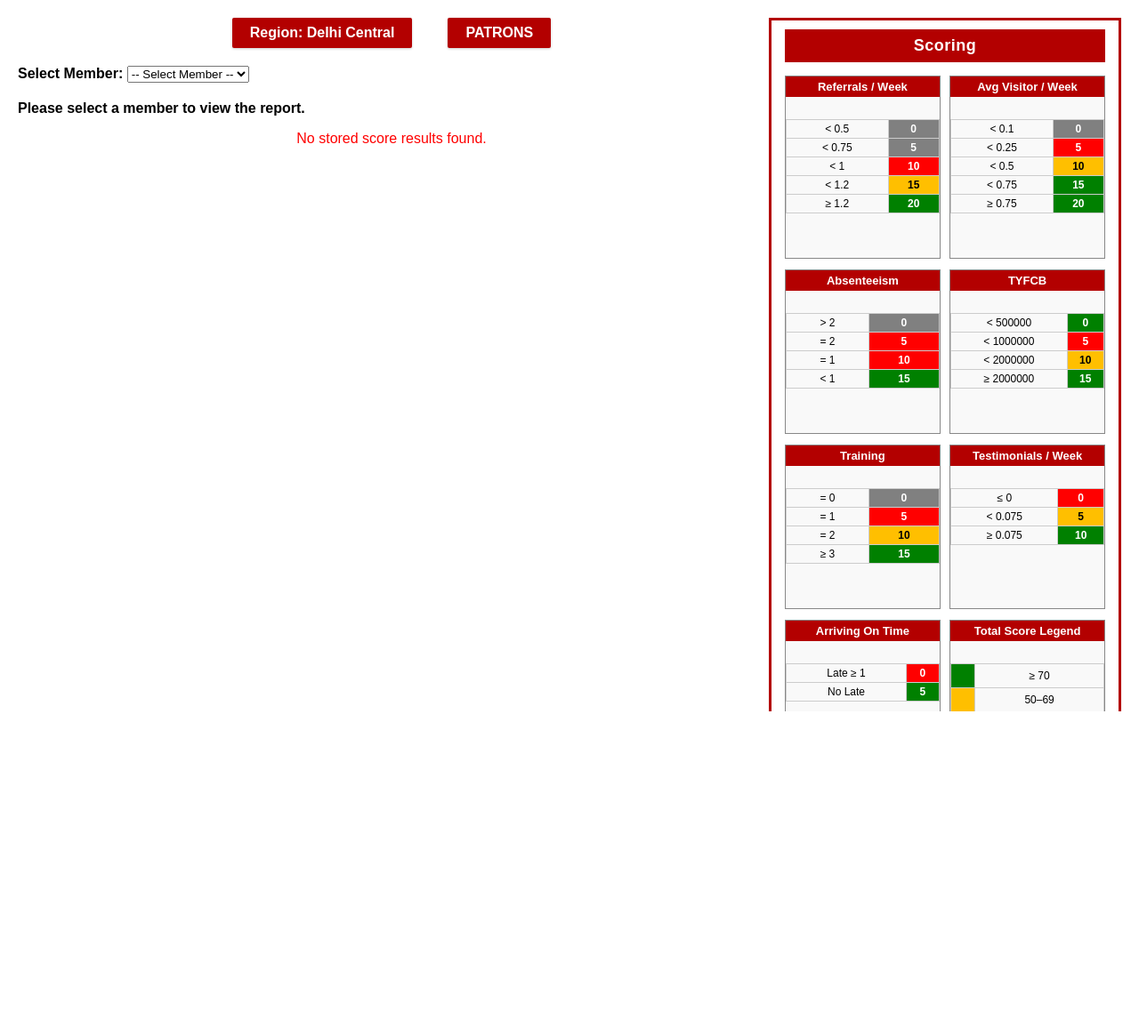
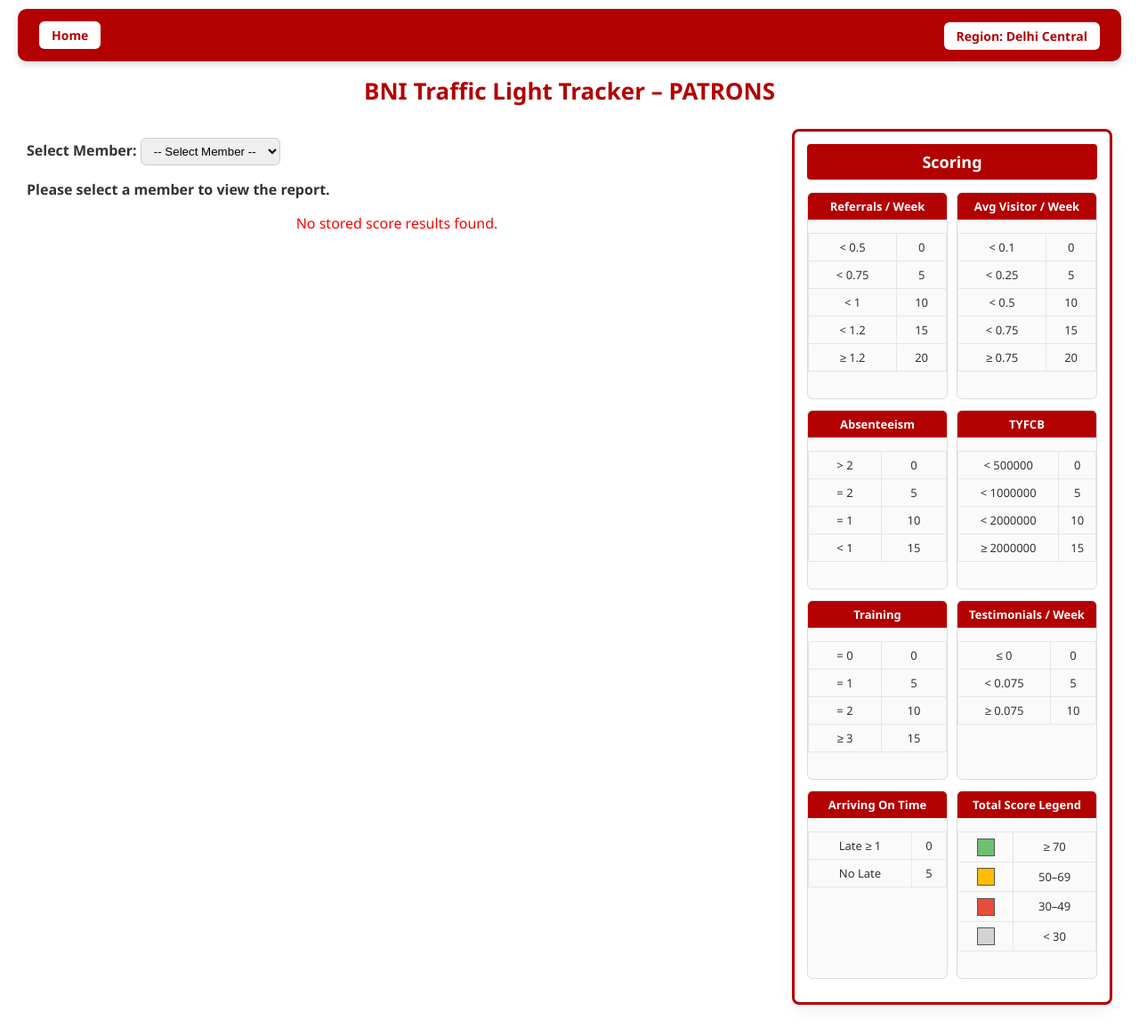
Before and after one commit to tasneeemm76/BNI-traffic-light-score, a Django app: page /member-analysis/ in a window 1280 px wide. Shown: the whole page at 89% size. Before the commit the page ends 800 px from the top, so only its background shows below. Run offline with Django 5.2, Linux system fonts and the light colour scheme; data that the repository does not hold is empty.

Commit message:
home button

```diff
--- a/reports/templates/reports/member_analysis.html
+++ b/reports/templates/reports/member_analysis.html
@@ -3,154 +3,234 @@
 <!DOCTYPE html>
 <html>
 <head>
-    <meta charset="UTF-8">
-    <title>BNI Patrons</title>
+    <meta charset="UTF-8" />
+    <title>Tasneem Bawaji</title>
 
     <script src="https://cdn.jsdelivr.net/npm/chart.js"></script>
 
+    <meta name="viewport" content="width=device-width, initial-scale=1" />
+
     <style>
-        body {
-            font-family: Arial, sans-serif;
-            background: white;
-            margin: 20px 420px 40px 20px;   /* ✅ Leaves space for scoring box */
-            color: #000;
+        :root{
+    --brand:#b30000;
+    --white:#ffffff;
+    --muted:#f5f5f5;
+    --text:#111;
+    --chip-text:var(--brand);
+    --panel-width:360px;
 }
 
-        h2 {
-            margin-top: 40px;
-            font-size: 22px;
-            font-weight: bold;
-            border-bottom: 2px solid #b30000;
-            padding-bottom: 6px;
-            width: fit-content;
+/* RESET */
+body {
+    font-family: "Segoe UI", Arial, sans-serif;
+    margin: 0;
+    padding: 0 20px;
+    background: #fff;
+    color: #333;
+    overflow-x: hidden;   /* Prevent horizontal scroll */
 }
 
-        /* ------------------ TABLE ------------------ */
+/* ---------------- HEADER ---------------- */
+.top-header {
+    position: sticky;
+    top: 0;
+    z-index: 1000;
+    background: var(--brand);
+    padding: 14px 24px;
+    margin: 10px auto;
+    border-radius: 10px;
+    max-width: 1250px;
+    display: flex;
+    justify-content: space-between;
+    align-items: center;
+    gap: 10px;
+    flex-wrap: wrap;
+    box-shadow: 0 3px 8px rgba(0,0,0,0.15);
+}
+
+.header-chip {
+    background: var(--white);
+    color: var(--brand);
+    padding: 6px 14px;
+    border-radius: 6px;
+    font-weight: 700;
+    font-size: 14px;
+    white-space: nowrap;
+}
+.header-chip a {
+    text-decoration: none;
+    color: var(--brand);
+}
+.header-chip a:hover { text-decoration: underline; }
+
+/* ---------------- HOME BUTTON ---------------- */
+.home-btn {
+    background: var(--white);
+    color: var(--brand);
+    padding: 8px 14px;
+    border-radius: 6px;
+    font-weight: 600;
+    text-decoration: none;
+    white-space: nowrap;
+    box-shadow: 0 2px 4px rgba(0,0,0,0.12);
+}
+.home-btn:hover { opacity: .95; transform: translateY(-1px); }
+
+/* ---------------- PAGE WRAP ---------------- */
+.page-wrap {
+    max-width: 1250px;
+    margin: 25px auto;
+    padding: 0 10px;
+    box-sizing: border-box;
+}
+
+/* ---------------- PAGE HEADING ---------------- */
+.main-heading {
+    text-align: center;
+    margin-top: 15px;
+    color: var(--brand);
+    font-size: 26px;
+    font-weight: 700;
+}
+
+/* ---------------- GRID LAYOUT ---------------- */
+.layout {
+    display: grid;
+    grid-template-columns: 1fr var(--panel-width);
+    gap: 28px;
+    align-items: flex-start;
+}
+@media (max-width: 900px) {
+    .layout {
+        grid-template-columns: 1fr;
+    }
+}
+
+/* ---------------- CONTENT ---------------- */
+.content { min-width: 0; }
+
+.selector { margin: 10px 0 18px 0; }
+.selector label { font-weight: 700; }
+.selector select {
+    padding: 6px 10px;
+    border-radius: 6px;
+    border: 1px solid #ccc;
+}
+
+/* ---------------- HEADINGS ---------------- */
+h2 {
+    margin-top: 30px;
+    font-size: 22px;
+    font-weight: 700;
+    border-bottom: 2px solid var(--brand);
+    width: fit-content;
+    padding-bottom: 5px;
+}
+
+/* ---------------- CHART ---------------- */
+.chart-container {
+    width: 100%;
+    height: 270px;
+    margin-bottom: 22px;
+}
+
+/* ---------------- TABLE ---------------- */
 table {
     width: 100%;
     border-collapse: collapse;
-            margin-top: 25px;
-            margin-bottom: 50px;
     font-size: 14px;
+    margin: 15px 0 30px;
+}
+th, td {
+    border: 1px solid #d3d3d3;
+    padding: 8px;
+    text-align: center;
+}
+th {
+    background: var(--brand);
+    color: #fff;
+    font-weight: 700;
+}
+.metric-cell { background:#f1f1f1; font-weight:700; }
+.total-cell { color:#fff; font-weight:700; }
+
+/* ---------------- SUGGESTIONS ---------------- */
+.suggestions {
+    margin-top: 20px;
+    padding: 18px;
+    border: 2px solid var(--brand);
+    border-radius: 8px;
+}
+.suggestions h3 {
+    color: var(--brand);
+    margin: 0 0 10px;
 }
 
-        th, td {
-            border: 1px solid #ccc;
-            padding: 8px 10px;
+/* ---------------- SCORING SIDEBAR ---------------- */
+.scoring-side {
+    max-width: var(--panel-width);
+    border: 3px solid var(--brand);
+    border-radius: 8px;
+    padding: 14px;
+    background: #fff;
+    box-shadow: 0 6px 18px rgba(0,0,0,0.06);
+}
+.scoring-side h3 {
+    margin: 0 0 14px;
+    font-size: 18px;
     text-align: center;
-        }
-
-        th {
-            background: #b30000;
-            color: white;
-            font-weight: bold;
-        }
-
-        .metric-cell {
-            font-weight: bold;
-            background: #e8e8e8;
-        }
-
-        td.total-cell {
-            background: #222;
-            color: white;
-            font-weight: bold;
-        }
-
-        /* ------------------ GRAPH ------------------ */
-        .chart-container {
-            width: 100%;
-            height: 270px;
-            margin-bottom: 25px;
-        }
-
-        /* ------------------ FIXED SCORING BOX ------------------ */
-        .scoring-fixed {
-            position: fixed;
-            top: 20px;
-            right: 20px;
-            width: 360px;
-            max-height: 95vh;
-            overflow-y: auto;
-            background: white;
-            border: 3px solid #b30000;
-            padding: 10px 15px;
-            z-index: 9999;
-        }
-
-        .scoring-fixed h3 {
-            background: #b30000;
-            color: white;
-            text-align: center;
+    background: var(--brand);
+    color: #fff;
     padding: 8px;
-            margin: 0 0 15px 0;
-            font-size: 18px;
-            letter-spacing: .5px;
+    border-radius: 4px;
 }
 
 .rules-row {
     display: flex;
-            justify-content: space-between;
+    gap: 10px;
     margin-bottom: 12px;
 }
-
 .rule-card {
-            border: 1px solid #888;
-            width: 48%;
-            background: #f9f9f9;
+    flex: 1;
+    border: 1px solid #ddd;
+    background: #fafafa;
+    border-radius: 6px;
+    overflow: hidden;
+}
+.rule-card h4 {
+    margin: 0;
+    padding: 6px;
+    text-align: center;
+    background: var(--brand);
+    color: #fff;
+    font-size: 13px;
+}
+.rule-card table {
+    width: 100%;
+    font-size: 13px;
+}
+.rule-card td {
+    padding: 6px;
+    border: 1px solid #e6e6e6;
+    text-align: center;
 }
 
-        .rule-card h4 {
-            background: #b30000;
-            color: white;
-            padding: 4px;
-            margin: 0;
-            text-align: center;
-            font-size: 13px;
+/* Legend box */
+.legend-box {
+    width: 18px;
+    height: 18px;
+    border: 1px solid #555;
+    display: inline-block;
+    vertical-align: middle;
 }
 
-        .rule-card table {
-            width: 100%;
-            border-collapse: collapse;
+/* Small screens — better spacing */
+@media (max-width: 600px) {
+    .top-header {
+        padding: 12px 16px;
     }
-
-        .rule-card td {
-            border: 1px solid #ccc;
-            text-align: center;
-            font-size: 12px;
-            padding: 3px;
-        }
-
-        /* Color Blocks */
-        .green { background:#6cc070; font-weight: bold; }
-        .yellow { background:#f5c542; font-weight: bold; }
-        .orange { background:#ff9900; font-weight: bold; }
-        .red { background:#e84c3d; font-weight: bold; }
-        .grey { background:#d3d3d3; font-weight: bold; }
-
-        .legend-box {
-            width: 20px; height: 20px;
-            border: 1px solid #555;
-        }
-
-          .header-bar {
-    display: flex;
-    justify-content: center;
-    align-items: center;
-    gap: 40px; /* spacing between boxes */
-    margin: 20px 0;
-}
-
-.header-box {
-    background-color: #b30000; /* red background */
-    color: white;
-    padding: 8px 20px;
-    font-family: Arial, sans-serif;
-    font-weight: bold;
-    font-size: 16px;
-    border-radius: 2px;
-    text-align: center;
-    box-shadow: 0 1px 3px rgba(0,0,0,0.2);
+    .header-chip { font-size: 13px; padding: 5px 10px; }
+    .home-btn { padding: 7px 12px; font-size: 14px; }
 }
 
 
@@ -158,12 +238,32 @@
 </head>
 
 <body>
-    <div class="header-bar">
-    <div class="header-box">Region: Delhi Central</div>
-    <div class="header-box">PATRONS</div>
+
+
+<div class="top-header">
+
+
+
+ <span class="header-chip">
+            <a href="{% url 'score_results_list' %}">Home</a>
+        </span>
+    <div class="nav-center">
+        <span class="header-chip">Region: Delhi Central</span>
+    </div>
 </div>
 
-<form method="get" style="margin-bottom:20px;">
+<h1 class="main-heading">BNI Traffic Light Tracker – PATRONS</h1>
+
+
+    <div class="page-wrap">
+
+        <div class="layout">
+
+            <!-- LEFT: main content (charts, tables) -->
+            <main class="content">
+
+                <!-- MEMBER SELECTION -->
+                <form method="get" class="selector" style="margin-bottom:12px;">
                     <label><b>Select Member:</b></label>
                     <select name="member" onchange="this.form.submit()">
                         <option value="">-- Select Member --</option>
@@ -174,120 +274,14 @@
                 </form>
 
                 {% if not selected_member %}
-    <p style="font-size:16px; margin-top:20px;"><b>Please select a member to view the report.</b></p>
+                    <p class="notice"><b>Please select a member to view the report.</b></p>
                 {% endif %}
-
-
-<!-- ✅ FIXED SCORING BOX -->
-<div class="scoring-fixed">
-    <h3>Scoring</h3>
-
-    <style>
-        .green { background:#008000; color:white; font-weight:bold; }
-        .amber { background:#FFBF00; font-weight:bold; }
-        .red { background:#ff0000; color:white; font-weight:bold; }
-        .grey { background:#808080; color:white; font-weight:bold; }
-    </style>
-
-    <!-- ✅ ROW 1: REFERRALS + VISITORS -->
-    <div class="rules-row">
-        <div class="rule-card">
-            <h4>Referrals / Week</h4>
-            <table>
-                <tr><td>&lt; 0.5</td><td class="grey">0</td></tr>
-                <tr><td>&lt; 0.75</td><td class="grey">5</td></tr>
-                <tr><td>&lt; 1</td><td class="red">10</td></tr>
-                <tr><td>&lt; 1.2</td><td class="amber">15</td></tr>
-                <tr><td>≥ 1.2</td><td class="green">20</td></tr>
-            </table>
-        </div>
-
-        <div class="rule-card">
-            <h4>Avg Visitor / Week</h4>
-            <table>
-                <tr><td>&lt; 0.1</td><td class="grey">0</td></tr>
-                <tr><td>&lt; 0.25</td><td class="red">5</td></tr>
-                <tr><td>&lt; 0.5</td><td class="amber">10</td></tr>
-                <tr><td>&lt; 0.75</td><td class="green">15</td></tr>
-                <tr><td>≥ 0.75</td><td class="green">20</td></tr>
-            </table>
-        </div>
-    </div>
-
-    <!-- ✅ ROW 2: ABSENTEEISM + TYFCB -->
-    <div class="rules-row">
-        <div class="rule-card">
-            <h4>Absenteeism</h4>
-            <table>
-                <tr><td>&gt; 2</td><td class="grey">0</td></tr>
-                <tr><td>= 2</td><td class="red">5</td></tr>
-                <tr><td>= 1</td><td class="red">10</td></tr>
-                <tr><td>&lt; 1</td><td class="green">15</td></tr>
-            </table>
-        </div>
-
-        <div class="rule-card">
-            <h4>TYFCB</h4>
-            <table>
-                <tr><td>&lt; 500000</td><td class="green">0</td></tr>
-                <tr><td>&lt; 1000000</td><td class="red">5</td></tr>
-                <tr><td>&lt; 2000000</td><td class="amber">10</td></tr>
-                <tr><td>≥ 2000000</td><td class="green">15</td></tr>
-            </table>
-        </div>
-    </div>
-
-    <!-- ✅ ROW 3: TRAINING + TESTIMONIALS -->
-    <div class="rules-row">
-        <div class="rule-card">
-            <h4>Training</h4>
-            <table>
-                <tr><td>= 0</td><td class="grey">0</td></tr>
-                <tr><td>= 1</td><td class="red">5</td></tr>
-                <tr><td>= 2</td><td class="amber">10</td></tr>
-                <tr><td>≥ 3</td><td class="green">15</td></tr>
-            </table>
-        </div>
-
-        <div class="rule-card">
-            <h4>Testimonials / Week</h4>
-            <table>
-                <tr><td>≤ 0</td><td class="red">0</td></tr>
-                <tr><td>&lt; 0.075</td><td class="amber">5</td></tr>
-                <tr><td>≥ 0.075</td><td class="green">10</td></tr>
-            </table>
-        </div>
-    </div>
-
-    <!-- ✅ ROW 4: ON TIME + LEGEND -->
-    <div class="rules-row">
-        <div class="rule-card">
-            <h4>Arriving On Time</h4>
-            <table>
-                <tr><td>Late ≥ 1</td><td class="red">0</td></tr>
-                <tr><td>No Late</td><td class="green">5</td></tr>
-            </table>
-        </div>
-
-        <div class="rule-card">
-            <h4>Total Score Legend</h4>
-            <table>
-                <tr><td class="green legend-box"></td><td>≥ 70</td></tr>
-                <tr><td class="amber legend-box"></td><td>50–69</td></tr>
-                <tr><td class="red legend-box"></td><td>30–49</td></tr>
-                <tr><td class="grey legend-box"></td><td>&lt; 30</td></tr>
-            </table>
-        </div>
-    </div>
-
-</div>
-
 
                 {% if error %}
                     <p style="color:red; text-align:center;">{{ error }}</p>
                 {% endif %}
 
-<!-- ✅ MEMBER SECTIONS -->
+                <!-- MEMBER SECTIONS: charts + tables (kept unchanged) -->
                 {% for member, records in members %}
 
                     <h2>{{ member }}</h2>
@@ -298,10 +292,8 @@
                     </div>
 
                     <script>
-        const ctx{{ forloop.counter }} = document
-            .getElementById("chart_{{ forloop.counter }}")
-            .getContext("2d");
-
+                        (function(){
+                            const ctx{{ forloop.counter }} = document.getElementById("chart_{{ forloop.counter }}").getContext("2d");
                             new Chart(ctx{{ forloop.counter }}, {
                                 type: 'line',
                                 data: {
@@ -317,9 +309,11 @@
                                     }]
                                 },
                                 options: {
-                scales: { y: { min: 0, max: 100 } }
+                                    scales: { y: { min: 0, max: 100 } },
+                                    maintainAspectRatio: false,
                                 }
                             });
+                        })();
                     </script>
 
                     <!-- TABLE -->
@@ -349,7 +343,7 @@
                             <td class="metric-cell">{{ r.testimonials.value }}</td>
                             <td class="metric-cell">{{ r.on_time.value }}</td>
                             <td class="metric-cell">{{ r.training.value }}</td>
-<td class="total-cell" style="background: {{ r.color }}; color: white;">
+                            <td class="total-cell" style="background: {{ r.color }}; color:white;">
                                 {{ r.total }}
                             </td>
                         </tr>
@@ -358,12 +352,9 @@
                     </table>
 
                     {% if suggestions %}
-<div style="margin-top:30px; padding:20px; border:2px solid #b30000; border-radius:6px;">
-    <h3 style="margin-bottom:15px; font-size:20px; color:#b30000;">
-        How Can You Increase Your Score?
-    </h3>
-
-    <ul style="font-size:16px; line-height:1.6;">
+                    <div class="suggestions">
+                        <h3>How Can You Increase Your Score?</h3>
+                        <ul>
                             {% for s in suggestions %}
                                 <li>{{ s }}</li>
                             {% endfor %}
@@ -373,5 +364,109 @@
 
                 {% endfor %}
 
+            </main>
+
+            <!-- RIGHT: static scoring sidebar -->
+            <aside class="scoring-side" aria-label="Scoring panel">
+                <h3>Scoring</h3>
+
+                <!-- ROW 1 -->
+                <div class="rules-row">
+                    <div class="rule-card">
+                        <h4>Referrals / Week</h4>
+                        <table>
+                            <tr><td>&lt; 0.5</td><td class="grey">0</td></tr>
+                            <tr><td>&lt; 0.75</td><td class="grey">5</td></tr>
+                            <tr><td>&lt; 1</td><td class="red">10</td></tr>
+                            <tr><td>&lt; 1.2</td><td class="amber">15</td></tr>
+                            <tr><td>≥ 1.2</td><td class="green">20</td></tr>
+                        </table>
+                    </div>
+
+                    <div class="rule-card">
+                        <h4>Avg Visitor / Week</h4>
+                        <table>
+                            <tr><td>&lt; 0.1</td><td class="grey">0</td></tr>
+                            <tr><td>&lt; 0.25</td><td class="red">5</td></tr>
+                            <tr><td>&lt; 0.5</td><td class="amber">10</td></tr>
+                            <tr><td>&lt; 0.75</td><td class="green">15</td></tr>
+                            <tr><td>≥ 0.75</td><td class="green">20</td></tr>
+                        </table>
+                    </div>
+                </div>
+
+                <!-- ROW 2 -->
+                <div class="rules-row">
+                    <div class="rule-card">
+                        <h4>Absenteeism</h4>
+                        <table>
+                            <tr><td>&gt; 2</td><td class="grey">0</td></tr>
+                            <tr><td>= 2</td><td class="red">5</td></tr>
+                            <tr><td>= 1</td><td class="red">10</td></tr>
+                            <tr><td>&lt; 1</td><td class="green">15</td></tr>
+                        </table>
+                    </div>
+
+                    <div class="rule-card">
+                        <h4>TYFCB</h4>
+                        <table>
+                            <tr><td>&lt; 500000</td><td class="green">0</td></tr>
+                            <tr><td>&lt; 1000000</td><td class="red">5</td></tr>
+                            <tr><td>&lt; 2000000</td><td class="amber">10</td></tr>
+                            <tr><td>≥ 2000000</td><td class="green">15</td></tr>
+                        </table>
+                    </div>
+                </div>
+
+                <!-- ROW 3 -->
+                <div class="rules-row">
+                    <div class="rule-card">
+                        <h4>Training</h4>
+                        <table>
+                            <tr><td>= 0</td><td class="grey">0</td></tr>
+                            <tr><td>= 1</td><td class="red">5</td></tr>
+                            <tr><td>= 2</td><td class="amber">10</td></tr>
+                            <tr><td>≥ 3</td><td class="green">15</td></tr>
+                        </table>
+                    </div>
+
+                    <div class="rule-card">
+                        <h4>Testimonials / Week</h4>
+                        <table>
+                            <tr><td>≤ 0</td><td class="red">0</td></tr>
+                            <tr><td>&lt; 0.075</td><td class="amber">5</td></tr>
+                            <tr><td>≥ 0.075</td><td class="green">10</td></tr>
+                        </table>
+                    </div>
+                </div>
+
+                <!-- ROW 4 -->
+                <div class="rules-row">
+                    <div class="rule-card">
+                        <h4>Arriving On Time</h4>
+                        <table>
+                            <tr><td>Late ≥ 1</td><td class="red">0</td></tr>
+                            <tr><td>No Late</td><td class="green">5</td></tr>
+                        </table>
+                    </div>
+
+                    <div class="rule-card">
+                        <h4>Total Score Legend</h4>
+                        <table>
+                            <tr><td><span class="legend-box" style="background:#6cc070;"></span></td><td>≥ 70</td></tr>
+                            <tr><td><span class="legend-box" style="background:#FFBF00;"></span></td><td>50–69</td></tr>
+                            <tr><td><span class="legend-box" style="background:#e84c3d;"></span></td><td>30–49</td></tr>
+                            <tr><td><span class="legend-box" style="background:#d3d3d3;"></span></td><td>&lt; 30</td></tr>
+                        </table>
+                    </div>
+                </div>
+
+
+            </aside>
+
+        </div> <!-- .layout -->
+
+    </div> <!-- .page-wrap -->
+
 </body>
 </html>
```
Also changed, not shown: reports/templates/reports/score_results_list.html (+106 -45 lines). Lines whose indentation alone changed are shown as unchanged.
